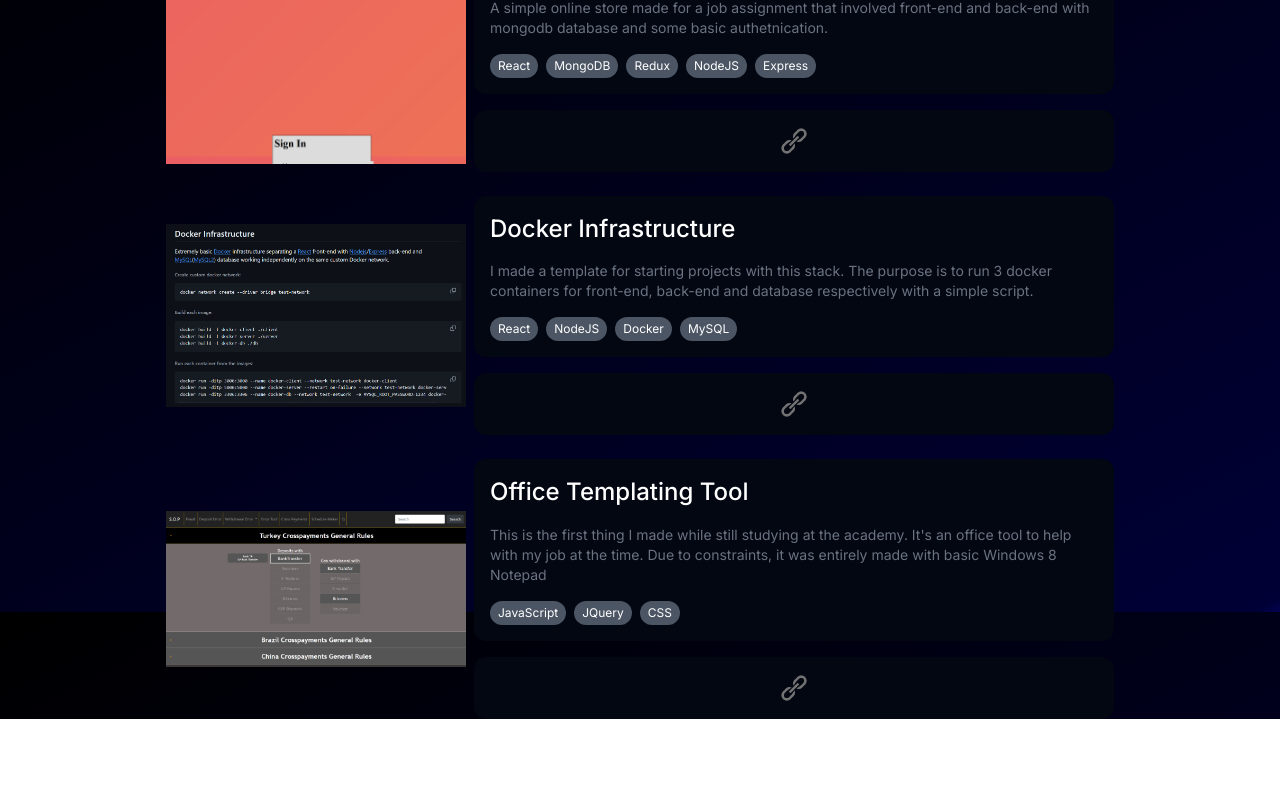
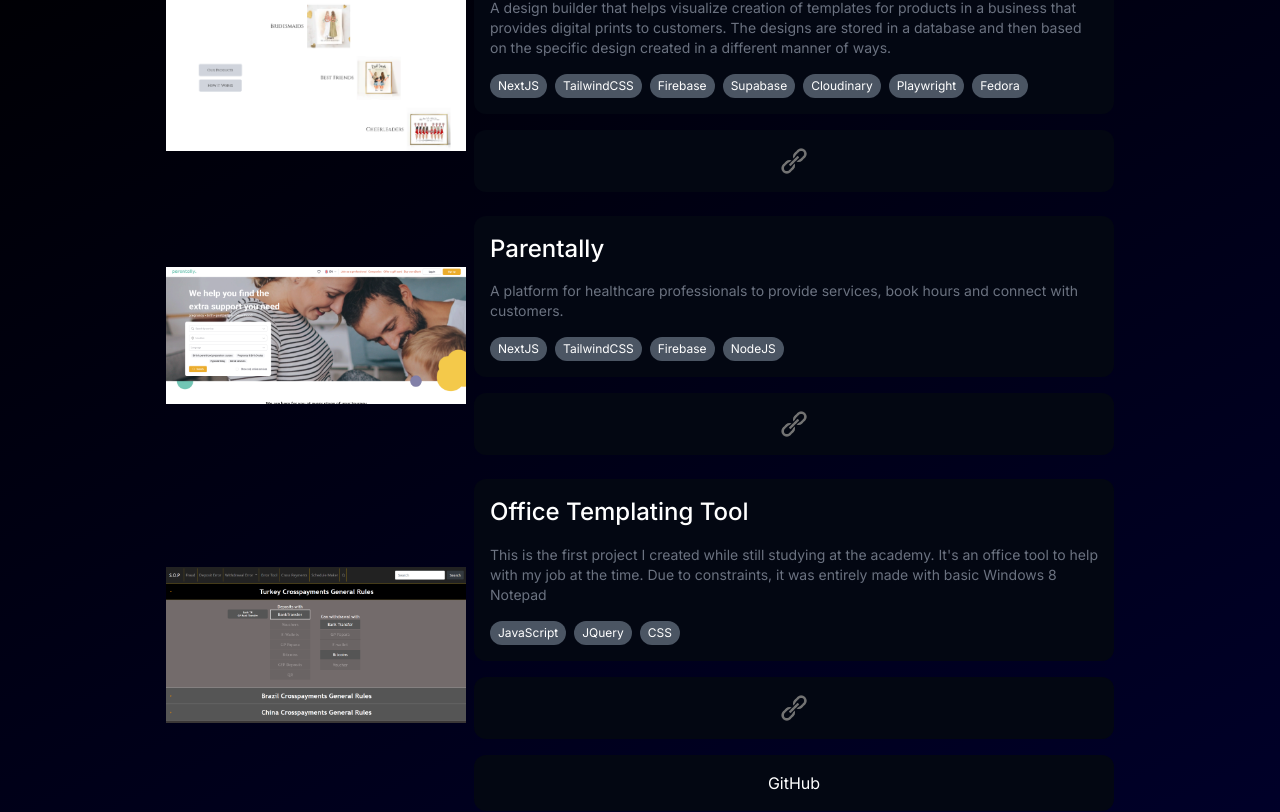
Before and after one commit to HK-RazieL/portfolio, a Next.js app: page /projects in a window 1280 px wide. Shown: the part 188-1000 px from the top of the page. Before the commit the page ends 907 px from the top, so only its background shows below. Built offline with nearby package versions, Linux system fonts and the light colour scheme.

Commit message:
some small updates

```diff
--- a/src/app/layout.tsx
+++ b/src/app/layout.tsx
@@ -22,7 +22,7 @@ export default function RootLayout({
                 display: "inline-block",
                 background:
                     "linear-gradient(153deg, rgba(0,0,0,1) 0%, rgba(0,0,54,1) 99%, rgba(2,2,83,1) 100%)",
-                height: "100%",
+                height: "auto",
             }}
         >
             <body
--- a/src/app/projects/page.tsx
+++ b/src/app/projects/page.tsx
@@ -3,7 +3,7 @@ import { projects } from "@/constants/projects";
 
 export default function Projects() {
     return (
-        <main className="space-y-6">
+        <main className="space-y-6 pb-10">
             {projects.map((project: ProjectType, index: number) => (
                 <ProjectCard {...project} index={index} key={project.title} />
             ))}
--- a/src/components/HeroSection/HeroSection.tsx
+++ b/src/components/HeroSection/HeroSection.tsx
@@ -30,7 +30,7 @@ const previousEmployers = [
 
 export default function HeroSection() {
     return (
-        <div className="note:grid note:grid-cols-3 note:grid-rows-3 justify-center max-note:space-y-4 note:gap-2 p-6 note:max-w-[850px]">
+        <div className="note:grid note:grid-cols-3 note:grid-rows-3 justify-center max-note:space-y-4 note:gap-2 p-6 note:max-w-[850px] h-screen">
             <div className="note:col-span-2 note:row-span-1 border border-secondary rounded-xl p-4 animate-appearFromLeft2 space-y-2">
                 <h2 className="text-primary text-h2">Who am I?</h2>
                 <p className="text-secondary">
--- a/src/components/ProjectCard/ProjectCard.tsx
+++ b/src/components/ProjectCard/ProjectCard.tsx
@@ -5,7 +5,8 @@ import Tag from "../Tag/Tag";
 export type ProjectType = {
     image: string;
     title: string;
-    link: string;
+    link?: string;
+    github?: string;
     description: string;
     stack: string[];
     index?: number;
@@ -15,6 +16,7 @@ export default function ProjectCard({
     image,
     title,
     link,
+    github,
     description,
     stack,
     index,
@@ -40,6 +42,7 @@ export default function ProjectCard({
                         ))}
                     </div>
                 </div>
+                {link && (
                     <Link
                         href={link}
                         target="_blank"
@@ -52,6 +55,16 @@ export default function ProjectCard({
                             alt={`Link to ${title}`}
                         />
                     </Link>
+                )}
+                {github && (
+                    <Link
+                        href={github}
+                        target="_blank"
+                        className="bg-gray-950 rounded-xl hover:bg-gray-800 flex items-center justify-center p-4"
+                    >
+                        GitHub
+                    </Link>
+                )}
             </div>
         </div>
     );
--- a/src/constants/projects.ts
+++ b/src/constants/projects.ts
@@ -2,8 +2,42 @@ import { ProjectType } from "@/components/ProjectCard/ProjectCard";
 
 export const projects: ProjectType[] = [
     {
+        title: "Design Builder",
+        link: "https://designbuilder.app",
+        image: "/images/projects/design-builder.png",
+        description:
+            "A design builder that helps visualize creation of templates for products in a business that provides digital prints to customers. The designs are stored in a database and then based on the specific design created in a different manner of ways.",
+        stack: [
+            "NextJS",
+            "TailwindCSS",
+            "Firebase",
+            "Supabase",
+            "Cloudinary",
+            "Playwright",
+            "Fedora",
+        ],
+    },
+    {
+        title: "Parentally",
+        link: "https://parentally.nl",
+        image: "/images/projects/parentally.png",
+        description:
+            "A platform for healthcare professionals to provide services, book hours and connect with customers.",
+        stack: ["NextJS", "TailwindCSS", "Firebase", "NodeJS"],
+    },
+    {
+        title: "Office Templating Tool",
+        link: "https://hk-raziel.github.io/Office-templating-tool/",
+        github: "https://github.com/HK-RazieL/Office-templating-tool",
+        image: "/images/projects/office-templating-tool.png",
+        description:
+            "This is the first project I created while still studying at the academy. It's an office tool to help with my job at the time. Due to constraints, it was entirely made with basic Windows 8 Notepad",
+        stack: ["JavaScript", "JQuery", "CSS"],
+    },
+
+    {
         title: "Tuttifruty Shopen",
-        link: "https://github.com/HK-RazieL/tuttifrutti-shopen",
+        github: "https://github.com/HK-RazieL/tuttifrutti-shopen",
         image: "/images/projects/tuttifruty-shopen.png",
         description:
             "A simple online store made for a job assignment that involved front-end and back-end with mongodb database and some basic authetnication.",
@@ -11,18 +45,10 @@ export const projects: ProjectType[] = [
     },
     {
         title: "Docker Infrastructure",
-        link: "https://github.com/HK-RazieL/docker-infrastructure",
+        github: "https://github.com/HK-RazieL/docker-infrastructure",
         image: "/images/projects/docker-infrastructure.png",
         description:
-            "I made a template for starting projects with this stack. The purpose is to run 3 docker containers for front-end, back-end and database respectively with a simple script.",
+            "I made a template for starting projects with this stack. The idea is to run 3 docker containers for front-end, back-end and database respectively, all connected in a network, with a simple script.",
         stack: ["React", "NodeJS", "Docker", "MySQL"],
     },
-    {
-        title: "Office Templating Tool",
-        link: "https://github.com/HK-RazieL/Office-templating-tool",
-        image: "/images/projects/office-templating-tool.png",
-        description:
-            "This is the first thing I made while still studying at the academy. It's an office tool to help with my job at the time. Due to constraints, it was entirely made with basic Windows 8 Notepad",
-        stack: ["JavaScript", "JQuery", "CSS"],
-    },
 ];
```
Also changed, not shown: public/images/projects/design-builder.png (added), public/images/projects/parentally.png (added). Lines whose indentation alone changed are shown as unchanged.
